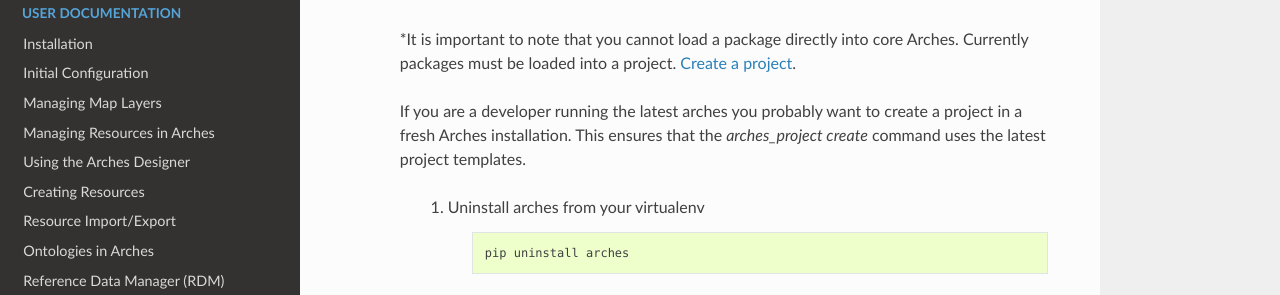
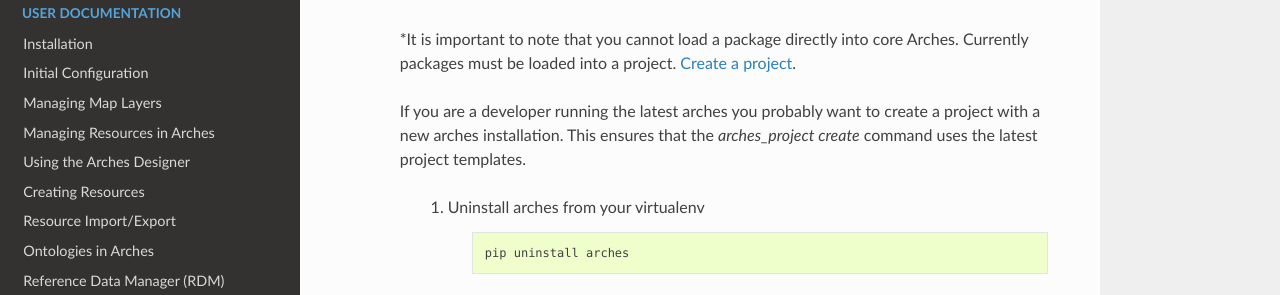
Before and after one commit to archesproject/arches-docs, a Sphinx documentation site: the page built from docs/create-package.txt, in a window 1280 px wide and 900 px high, scrolled down 723 px. Shown: the part 156-451 px from the top of the window. Built offline with Sphinx 7.4.7 and the Read the Docs theme 2.0.0, drawn with Linux system fonts in a browser that asks for light colours.

Commit message:
re #2335, minor edits

```diff
--- a/docs/create-package.txt
+++ b/docs/create-package.txt
@@ -24,7 +24,7 @@
 
     \*It is important to note that you cannot load a package directly into core Arches. Currently packages must be loaded into a project. :doc:`Create a project <../project-setup>`.
 
-    If you are a developer running the latest arches you probably want to create a project in a fresh Arches installation. This ensures that the `arches_project create` command uses the latest project templates.
+    If you are a developer running the latest arches you probably want to create a project with a new arches installation. This ensures that the `arches_project create` command uses the latest project templates.
 
         #. Uninstall arches from your virtualenv
 
```
